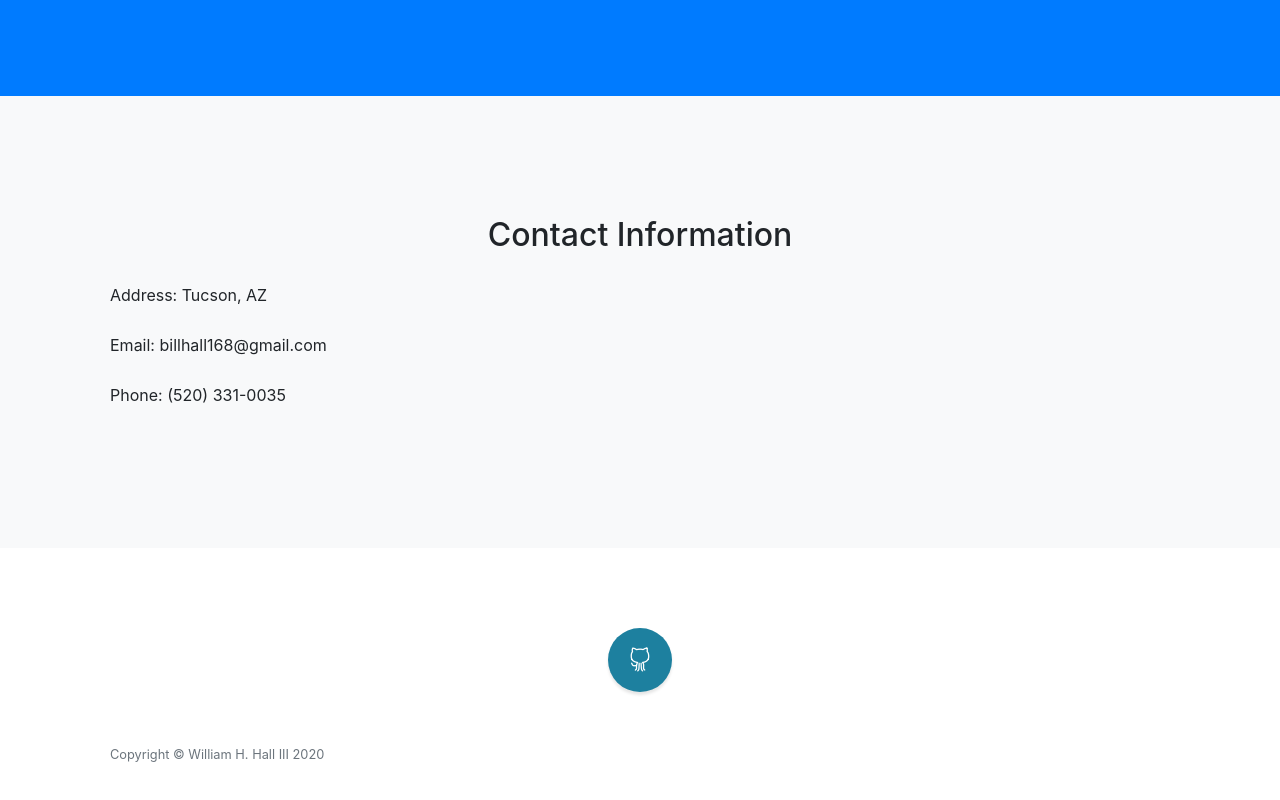
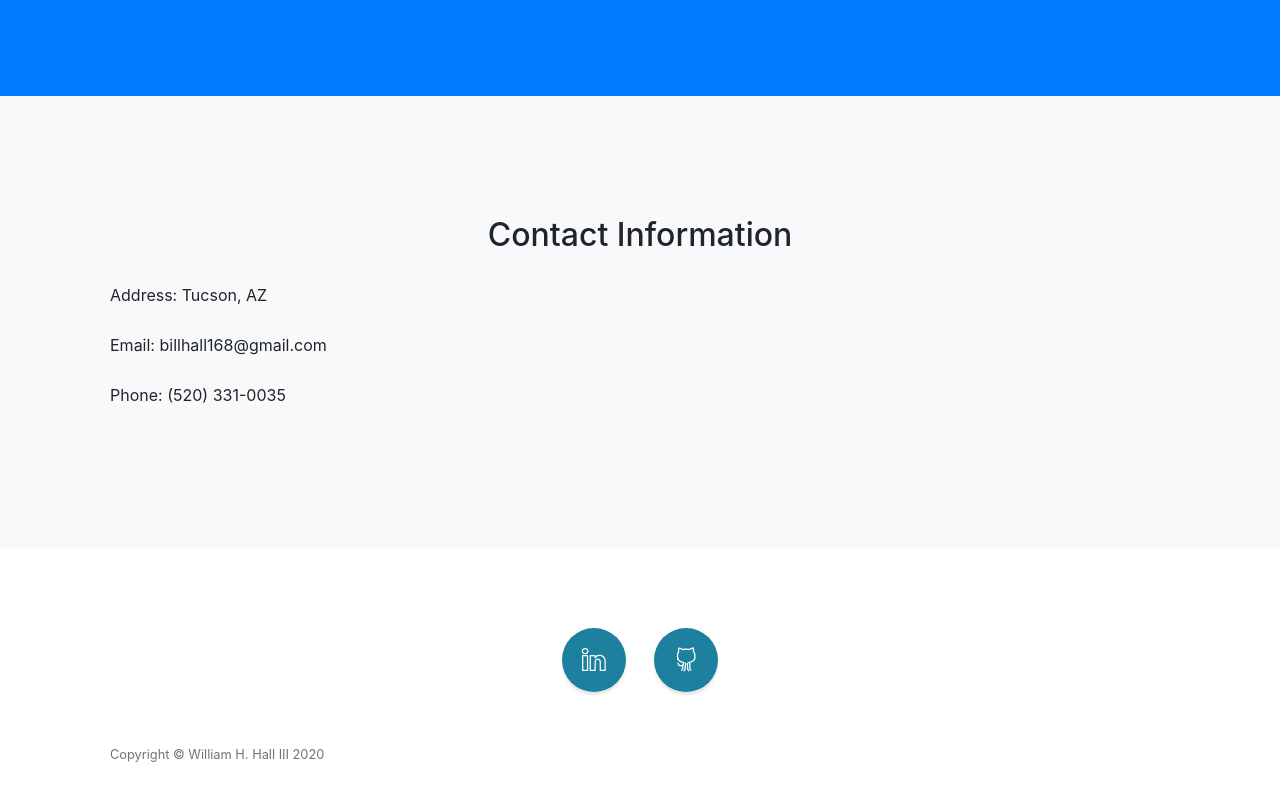
Before and after one commit to flyboy85749/Responsive-Portfolio, a website with bundled scripts: page index.html in a window 1280 px wide. Shown: the part 4489-5289 px from the top of the page. Built offline with nearby package versions, Linux system fonts and the light colour scheme.

Commit message:
added linkedin button

```diff
--- a/index.html
+++ b/index.html
@@ -336,12 +336,12 @@
             <i class="icon-social-facebook"></i>
           </a>
         </li> -->
-        <!-- <li class="list-inline-item">
+        <li class="list-inline-item">
           <a class="social-link rounded-circle text-white mr-3"
             href="https://www.linkedin.com/in/william-hall-086040188/">
             <i class="icon-social-linkedin"></i>
           </a>
-        </li> -->
+        </li>
         <li class="list-inline-item">
           <a class="social-link rounded-circle text-white" href="https://github.com/flyboy85749">
             <i class="icon-social-github"></i>
```
